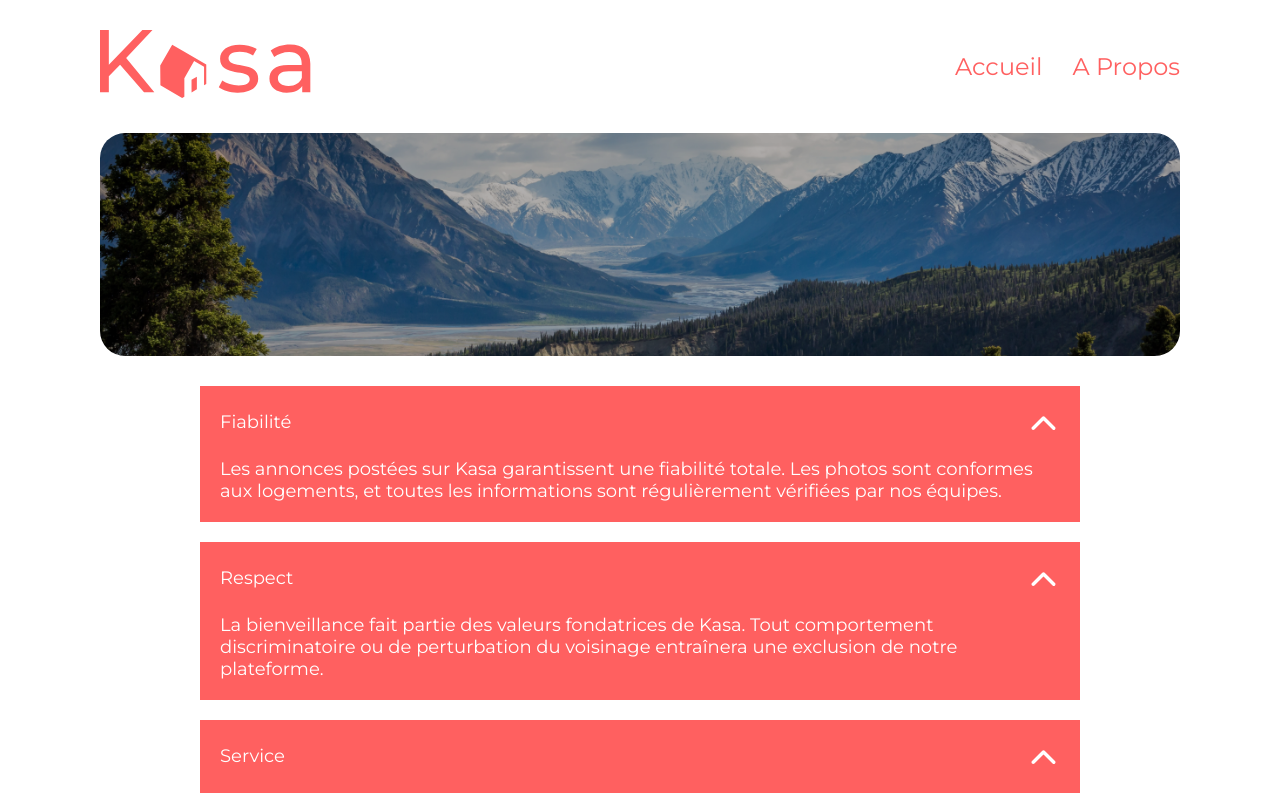
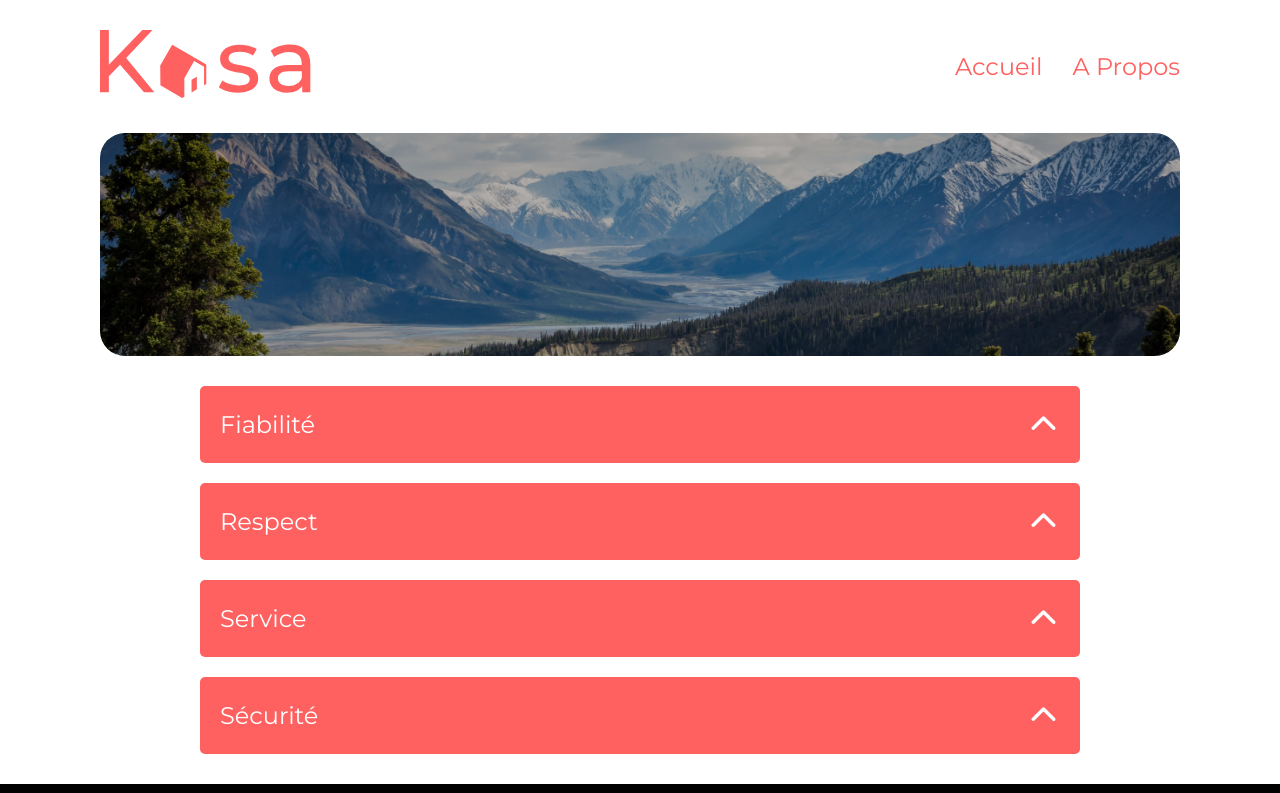
Before and after one commit to maxlearns2code/Kasa, a React (Create React App) app: page /about in a window 1280 px wide. Shown: the top 793 px of the page. Built offline with nearby package versions, Linux system fonts and the light colour scheme.

Commit message:
add useState + animations on collapse

```diff
--- a/src/components/Collapse.jsx
+++ b/src/components/Collapse.jsx
@@ -1,14 +1,27 @@
 import "../main.scss"
 import ArrowCollapse from "../assets/Arrow-Collapse.svg"
+import { useState } from 'react'
 
 const Collapse = ({data}) => {
-    return (
+    const [collapse, showText] = useState(false)
+    return collapse ? (
         <article className="collapse">
             <div className="collapse_header">
-                <h2 className="collapse_header_title">{data.title}</h2>
-                <img src={ArrowCollapse} alt="ouverture du menu"/>
+                <h2 className="collapse_header--title">{data.title}</h2>
+                <button className="collapse_header--downbtn"onClick={() => showText(false)}>
+                    <img src={ArrowCollapse} alt="fermeture du menu"/>
+                </button>
             </div>
             <p className="collapse_text">{data.text}</p>
+        </article>
+    ) : (
+        <article className="collapse">
+            <div className="collapse_header">
+                <h2 className="collapse_header--title">{data.title}</h2>
+                <button className="collapse_header--upbtn"onClick={() => showText(true)}>
+                    <img src={ArrowCollapse} alt="ouverture du menu"/>
+                </button>
+            </div>
         </article>
     )
 }
--- a/src/sass/components/_Collapse.scss
+++ b/src/sass/components/_Collapse.scss
@@ -5,15 +5,48 @@
     gap: 20px;
 }
 .collapse {
-    padding: 20px;
-    background-color: $color-main;
-    color: $color-white;
     &_header {
         display: flex;
         flex-direction: row;
         justify-content: space-between;
         align-items: center;
-        margin-bottom: 20px
-
+        padding: 20px;
+        background-color: $color-main;
+        color: $color-white;
+        border-radius: 5px;
+        &--title {
+            font-size: $big-font-size;
+        }
+        &--upbtn {
+            border: none;
+            background-color: $color-main;
+        }
+        &--downbtn {
+            border: none;
+            background-color: $color-main;
+            animation: downbtn 5s;
+            @keyframes downbtn {
+                0% {
+                    transform: rotate(0deg);
+                }
+                100% {
+                    transform: rotate(-180deg);
+                }
+            }
+        }
+    }
+    &_text {
+        background-color: $color-background;
+        color: $color-main;
+        padding: 20px;
+        animation: showtext 5s;
+        @keyframes showtext {
+            0% {
+                transform: translateY(-77px);
+            }
+            100% {
+                transform: translateY(0);
+            }
+        }
     }
 }
```
